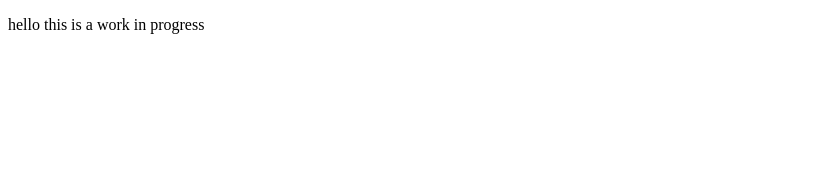
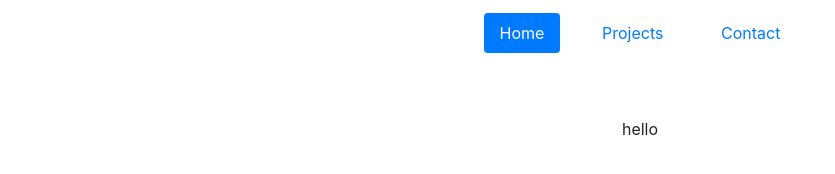
Before and after one commit to albionkaferi/albionkaferi.github.io, a plain HTML site: page index.html in a window 1280 px wide. Shown: the whole page, without its empty margins (0-835 px from the left). Drawn offline with nearby package versions, Linux system fonts and the light colour scheme.

Commit message:
added nav-bar and spacing

```diff
--- a/index.html
+++ b/index.html
@@ -3,9 +3,47 @@
 <head>
     <meta charset="UTF-8">
     <meta name="viewport" content="width=device-width, initial-scale=1.0">
-    <title>Albion Kaferi</title>
+    <title>Albion</title>
+    <link rel="stylesheet" href="https://cdn.jsdelivr.net/npm/bootstrap@4.4.1/dist/css/bootstrap.min.css" integrity="sha384-Vkoo8x4CGsO3+Hhxv8T/Q5PaXtkKtu6ug5TOeNV6gBiFeWPGFN9MuhOf23Q9Ifjh" crossorigin="anonymous">
+    <link rel="stylesheet" href="styles.css">
+    <link rel="icon" type="image/png" sizes="32x32" href="keyboard.svg">
+
 </head>
 <body>
-    <p>hello this is a work in progress</p>
+
+    <ul class="nav nav-pills mb-3 justify-content-center" id="pills-tab" role="tablist">
+        <li class="nav-item">
+            <a class="nav-link active" id="pills-home-tab" data-toggle="pill" href="#pills-home" role="tab" aria-controls="pills-home" aria-selected="true">Home</a>
+        </li>
+        <li class="nav-item">
+            <a class="nav-link" id="pills-projects-tab" data-toggle="pill" href="#pills-projects" role="tab" aria-controls="pills-projects" aria-selected="false">Projects</a>
+        </li>
+        <li class="nav-item">
+            <a class="nav-link" id="pills-contact-tab" data-toggle="pill" href="#pills-contact" role="tab" aria-controls="pills-contact" aria-selected="false">Contact</a>
+        </li>
+    </ul>
+
+
+    <div class="tab-content centerText" id="pills-tabContent">
+        <div class="tab-pane fade show active" id="pills-home" role="tabpanel" aria-labelledby="pills-home-tab">
+            hello
+        </div>
+
+
+        <div class="tab-pane fade" id="pills-projects" role="tabpanel" aria-labelledby="pills-projects-tab">
+        </div>
+
+
+        <div class="tab-pane fade centerText" id="pills-contact" role="tabpanel" aria-labelledby="pills-contact-tab">
+            <button class="btn btn-link" onclick="email()">albionkaferi02@gmail.com</button>
+        </div>
+
+
+    </div>
+
+    <script src="script.js"></script>
+    <script src="https://code.jquery.com/jquery-3.4.1.slim.min.js" integrity="sha384-J6qa4849blE2+poT4WnyKhv5vZF5SrPo0iEjwBvKU7imGFAV0wwj1yYfoRSJoZ+n" crossorigin="anonymous"></script>
+    <script src="https://cdn.jsdelivr.net/npm/popper.js@1.16.0/dist/umd/popper.min.js" integrity="sha384-Q6E9RHvbIyZFJoft+2mJbHaEWldlvI9IOYy5n3zV9zzTtmI3UksdQRVvoxMfooAo" crossorigin="anonymous"></script>
+    <script src="https://cdn.jsdelivr.net/npm/bootstrap@4.4.1/dist/js/bootstrap.min.js" integrity="sha384-wfSDF2E50Y2D1uUdj0O3uMBJnjuUD4Ih7YwaYd1iqfktj0Uod8GCExl3Og8ifwB6" crossorigin="anonymous"></script>
 </body>
 </html>
--- /dev/null
+++ b/script.js
@@ -0,0 +1,3 @@
+function email() {
+    window.location.href = "mailto:albionkaferi02@gmail.com";
+}
--- /dev/null
+++ b/styles.css
@@ -0,0 +1,18 @@
+.nav-item {
+    margin-right: 1%;
+    margin-left: 1%
+}
+
+.nav {
+    margin-top: 1%;
+}
+
+.tab-content {
+    margin-left: 15%;
+    margin-right: 15%;
+    margin-top: 5%;
+}
+
+.centerText {
+    text-align: center;
+}
```
Also changed, not shown: keyboard.svg (added).
